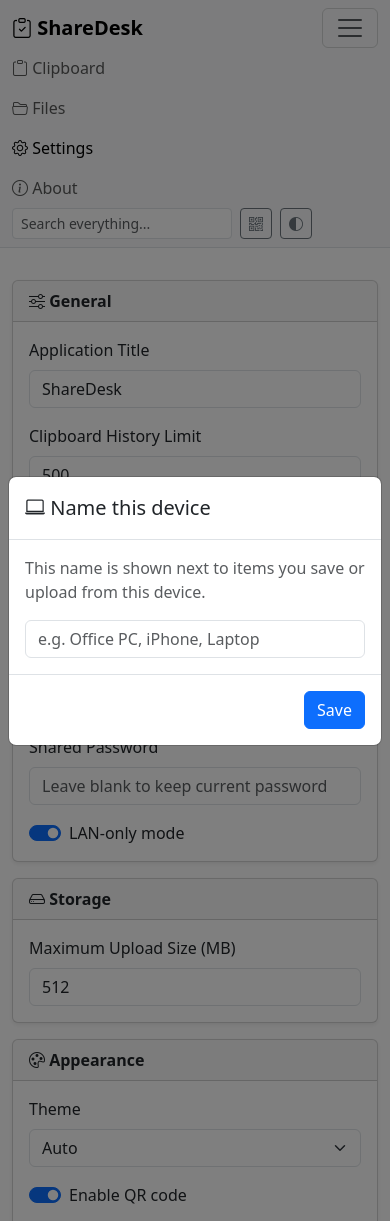
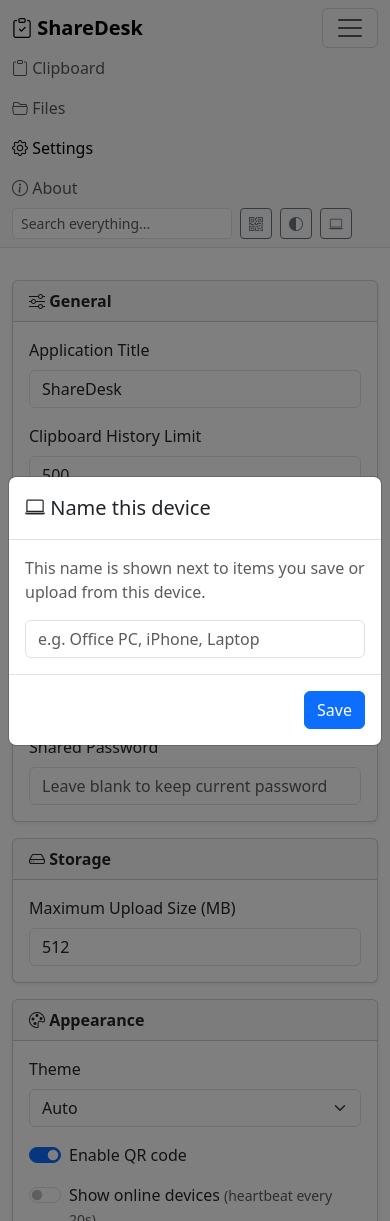
Before and after one commit to Virendrabaskar/ShareDesk, a Flask app: page /settings in a window 390 px wide, after a click that opens the changed part. Run offline with Flask 3, Linux system fonts and the light colour scheme; data comes from the database, SQL or seed files in the repository; some libraries are stand-ins or nearby versions.

Commit message:
Remove dead lan_only setting; add device rename, license, and README screenshots
- Drop the never-enforced lan_only toggle (config, settings API, UI); the
  app's LAN-only nature comes from deployment, not app-level IP filtering
- Add a navbar button to rename the current device after initial setup,
  reusing the existing device-name modal
- Add MIT LICENSE and link to it plus the GitHub repo from the About page
- Add screenshots to README (desktop + mobile clipboard/files views)

```diff
--- a/config.py
+++ b/config.py
@@ -39,7 +39,6 @@ DEFAULT_SETTINGS = {
     "enable_qr_code": "true",
     "enable_device_presence": "false",
     "enable_auto_clipboard": "false",
-    "lan_only": "true",
     "theme": "auto",  # light | dark | auto
 }
 
--- a/sharedesk/routes/settings.py
+++ b/sharedesk/routes/settings.py
@@ -14,7 +14,6 @@ EDITABLE_KEYS = {
     "enable_qr_code",
     "enable_device_presence",
     "enable_auto_clipboard",
-    "lan_only",
     "theme",
 }
 
--- a/sharedesk/static/js/settings.js
+++ b/sharedesk/static/js/settings.js
@@ -14,7 +14,7 @@
       payload[key] = value;
     }
     // Checkboxes are absent from FormData when unchecked.
-    ["password_enabled", "lan_only", "enable_qr_code", "enable_device_presence", "enable_auto_clipboard"].forEach((key) => {
+    ["password_enabled", "enable_qr_code", "enable_device_presence", "enable_auto_clipboard"].forEach((key) => {
       payload[key] = form.querySelector(`[name="${key}"]`).checked ? "true" : "false";
     });
 
--- a/sharedesk/templates/about.html
+++ b/sharedesk/templates/about.html
@@ -15,6 +15,8 @@
           <li><strong>Backend:</strong> Python, Flask, SQLAlchemy, SQLite</li>
           <li><strong>Frontend:</strong> HTML5, Bootstrap 5, Vanilla JavaScript</li>
           <li><strong>Scope:</strong> LAN-first, no cloud sync, no accounts (v1)</li>
+          <li><strong>Source:</strong> <a href="https://github.com/Virendrabaskar/ShareDesk" target="_blank" rel="noopener"><i class="bi bi-github"></i> github.com/Virendrabaskar/ShareDesk</a></li>
+          <li><strong>License:</strong> MIT</li>
         </ul>
       </div>
     </div>
--- a/sharedesk/templates/base.html
+++ b/sharedesk/templates/base.html
@@ -60,6 +60,9 @@
           {% endif %}
           <button type="button" id="themeToggle" class="btn btn-sm btn-outline-secondary" title="Toggle theme">
             <i class="bi bi-circle-half"></i>
+          </button>
+          <button type="button" id="renameDeviceBtn" class="btn btn-sm btn-outline-secondary" title="Rename this device">
+            <i class="bi bi-laptop"></i>
           </button>
           {% if password_enabled %}
           <form method="post" action="{{ url_for('auth.logout') }}">
--- a/sharedesk/templates/settings.html
+++ b/sharedesk/templates/settings.html
@@ -32,14 +32,9 @@
               {% if settings.password_enabled == 'true' %}checked{% endif %}>
             <label class="form-check-label" for="passwordEnabled">Enable password protection</label>
           </div>
-          <div class="mb-3">
+          <div class="mb-0">
             <label class="form-label">Shared Password</label>
             <input type="password" class="form-control" name="password" placeholder="Leave blank to keep current password">
-          </div>
-          <div class="form-check form-switch mb-0">
-            <input class="form-check-input" type="checkbox" role="switch" name="lan_only" id="lanOnly"
-              {% if settings.lan_only == 'true' %}checked{% endif %}>
-            <label class="form-check-label" for="lanOnly">LAN-only mode</label>
           </div>
         </div>
       </div>
```
Also changed, not shown: sharedesk/static/js/app.js (+22 -6 lines), README.md, 5 other files.
